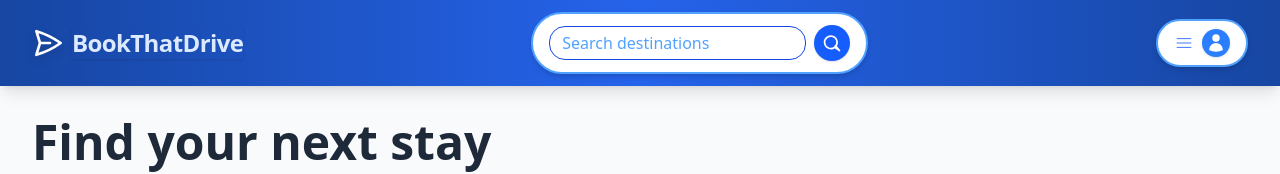
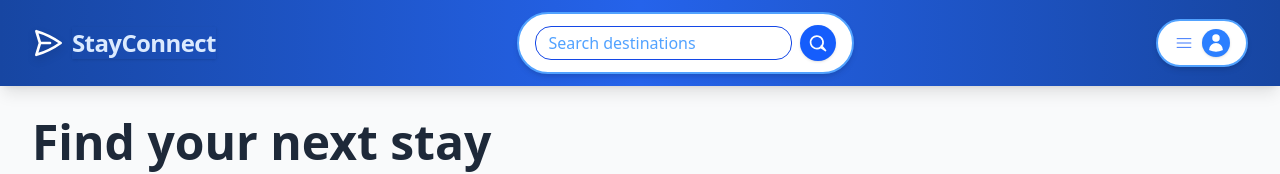
Before and after one commit to jaysi17/CSDC105-Final-Project, a React (Vite) app in the folder client/: page / in a window 1280 px wide. Shown: the top 174 px of the page. Built offline with nearby package versions, Linux system fonts and the light colour scheme; no server answers.

Commit message:
CHANGED THE APP NAME TO STAYCONNECT

```diff
--- a/client/src/Header.jsx
+++ b/client/src/Header.jsx
@@ -24,7 +24,7 @@ export default function Header() {
               d="M6 12 3.269 3.125A59.769 59.769 0 0 1 21.485 12 59.768 59.768 0 0 1 3.27 20.875L5.999 12Zm0 0h7.5"
             />
           </svg>
-          <span className="shadow text-blue-100">BookThatDrive</span>
+          <span className="shadow text-blue-100">StayConnect</span>
         </Link>
 
         {/* Search bar */}
```
